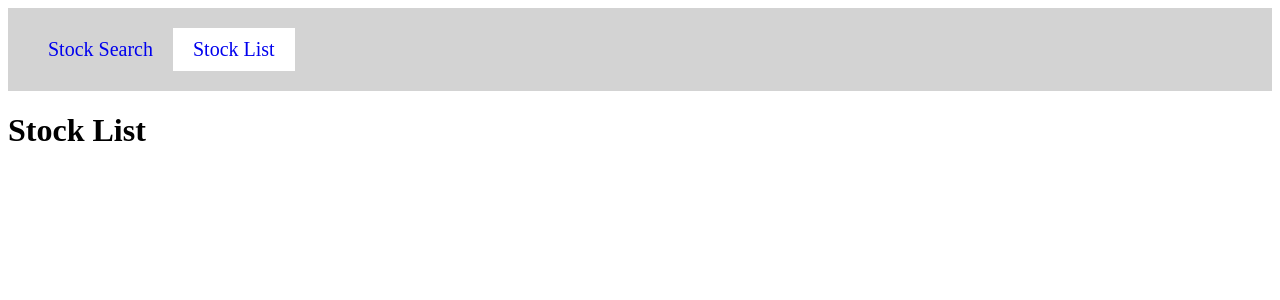
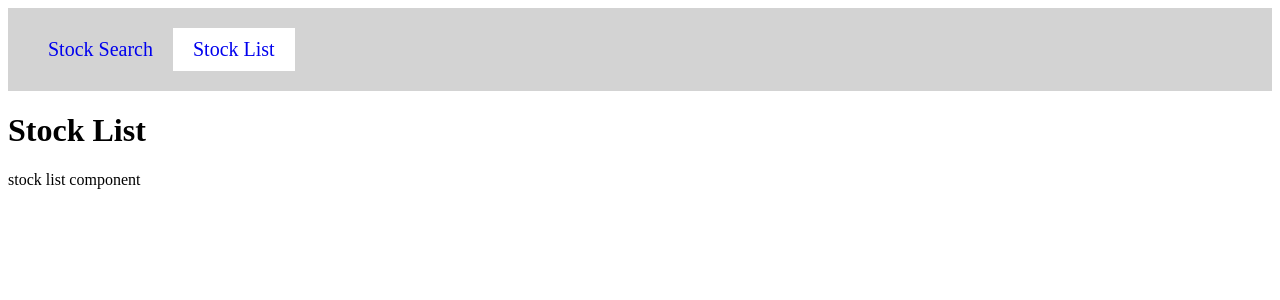
Before and after one commit to dwin0/stock-dashboard, an Angular app: page /list in a window 1280 px wide. Shown: the top 300 px of the page. Built offline with nearby package versions, Linux system fonts and the light colour scheme; what @angular/fire would draw is missing.

Commit message:
Added basic stock list page

```diff
--- /dev/null
+++ b/src/app/features/stock-list/components/stock-list/stock-list.component.html
@@ -0,0 +1 @@
+stock list component
--- a/src/app/features/stock-list/pages/stock-list-page/stock-list-page.component.html
+++ b/src/app/features/stock-list/pages/stock-list-page/stock-list-page.component.html
@@ -1 +1,3 @@
 <h1>Stock List</h1>
+
+<app-stock-list></app-stock-list>
--- a/src/app/features/stock-list/pages/stock-list-page/stock-list-page.component.ts
+++ b/src/app/features/stock-list/pages/stock-list-page/stock-list-page.component.ts
@@ -1,7 +1,7 @@
 import { Component } from '@angular/core';
 
 @Component({
-  selector: 'app-stock-list',
+  selector: 'app-stock-list-page',
   templateUrl: './stock-list-page.component.html',
 })
 export class StockListPageComponent {}
--- a/src/app/features/stock-list/stock-list.module.ts
+++ b/src/app/features/stock-list/stock-list.module.ts
@@ -1,9 +1,10 @@
 import { NgModule } from '@angular/core';
+import { StockListComponent } from './components/stock-list/stock-list.component';
 import { StockListPageComponent } from './pages/stock-list-page/stock-list-page.component';
 import { StockListRoutingModule } from './stock-list-routing.module';
 
 @NgModule({
-  declarations: [StockListPageComponent],
+  declarations: [StockListPageComponent, StockListComponent],
   imports: [StockListRoutingModule],
   providers: [],
 })
```
Also changed, not shown: src/app/features/stock-list/components/stock-list/stock-list.component.ts (added, +7 -0 lines).
